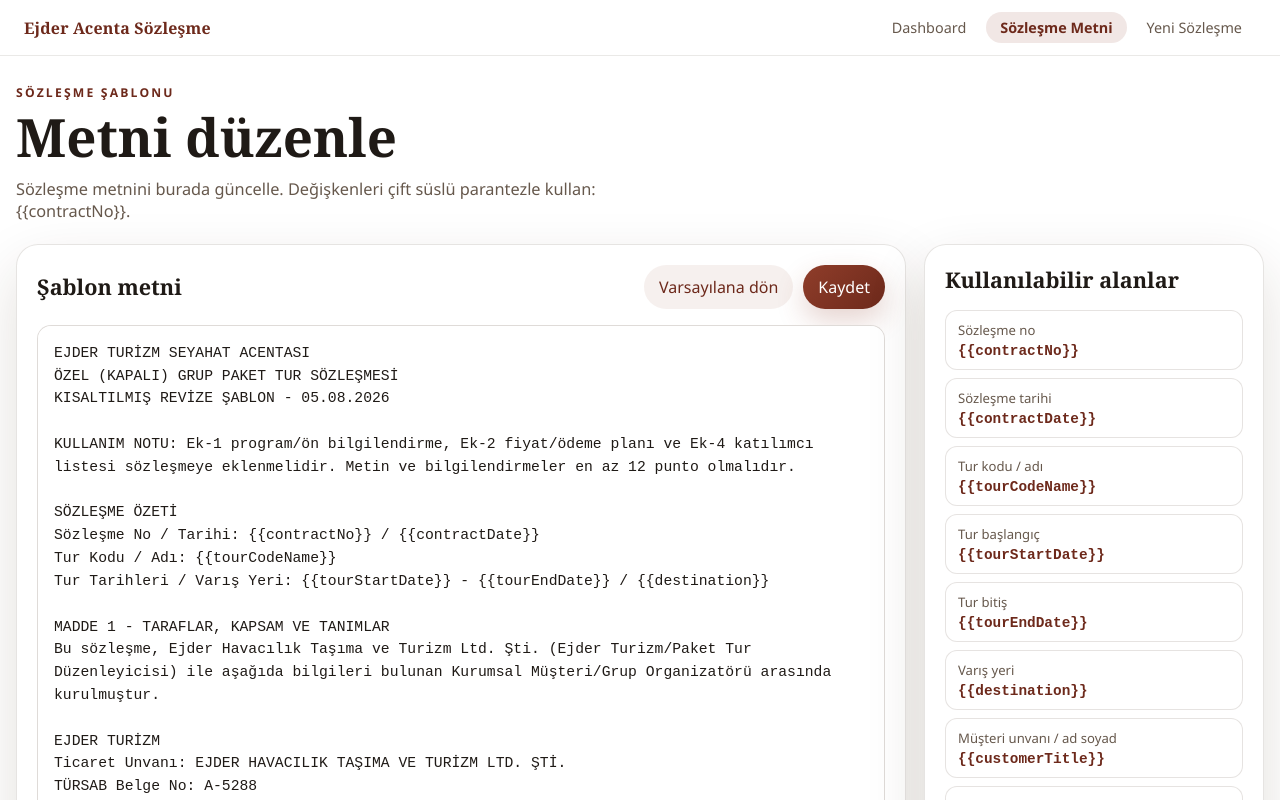
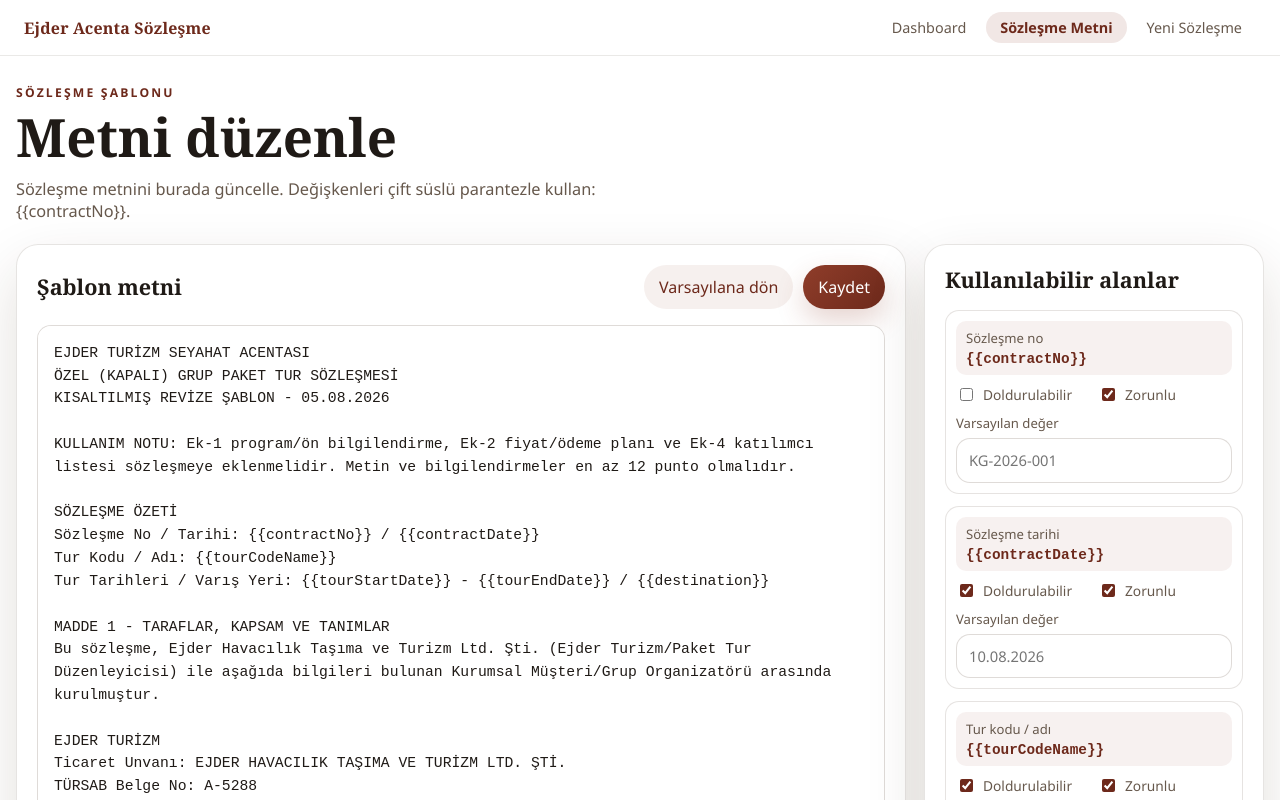
Before and after one commit to resulersurer/ejder-acentesozlesme, an Angular app: page /template in a window 1280 px wide. Shown: the top 800 px of the page. Built offline with nearby package versions, Linux system fonts and the light colour scheme.

Commit message:
Add variable settings for contract templates

```diff
--- a/src/app/contract-template-storage.ts
+++ b/src/app/contract-template-storage.ts
@@ -1,19 +1,86 @@
-import { CONTRACT_TEMPLATE } from './contract-template';
+import { CONTRACT_TEMPLATE, CONTRACT_VARIABLES, ContractVariableKey } from './contract-template';
 
-const STORAGE_KEY = 'ejder-contract-template';
+const TEMPLATE_STORAGE_KEY = 'ejder-contract-template';
+const SETTINGS_STORAGE_KEY = 'ejder-contract-variable-settings';
+
+export type VariableSetting = {
+  key: ContractVariableKey;
+  required: boolean;
+  fillable: boolean;
+  defaultValue: string;
+};
+
+export type VariableSettingsMap = Record<string, VariableSetting>;
+
+const defaultValueFor = (key: ContractVariableKey): string => {
+  if (key === 'tourCodeName') {
+    return 'Japonya Kore Turu THY NRT 12Gün - 2026 - 216008000002781860';
+  }
+
+  if (key === 'currency') {
+    return 'TL';
+  }
+
+  return '';
+};
+
+const getDefaultVariableSettings = (): VariableSettingsMap =>
+  Object.fromEntries(
+    CONTRACT_VARIABLES.map((variable) => [
+      variable.key,
+      {
+        key: variable.key,
+        required: variable.required,
+        fillable: variable.key !== 'contractNo',
+        defaultValue: defaultValueFor(variable.key),
+      },
+    ])
+  );
+
+const readSettings = (): Partial<VariableSettingsMap> => {
+  try {
+    return JSON.parse(localStorage.getItem(SETTINGS_STORAGE_KEY) || '{}') as Partial<VariableSettingsMap>;
+  } catch {
+    return {};
+  }
+};
 
 export const getContractTemplate = (): string => {
   try {
-    return localStorage.getItem(STORAGE_KEY) || CONTRACT_TEMPLATE;
+    return localStorage.getItem(TEMPLATE_STORAGE_KEY) || CONTRACT_TEMPLATE;
   } catch {
     return CONTRACT_TEMPLATE;
   }
 };
 
 export const saveContractTemplate = (template: string): void => {
-  localStorage.setItem(STORAGE_KEY, template);
+  localStorage.setItem(TEMPLATE_STORAGE_KEY, template);
 };
 
 export const resetContractTemplate = (): void => {
-  localStorage.removeItem(STORAGE_KEY);
+  localStorage.removeItem(TEMPLATE_STORAGE_KEY);
 };
+
+export const getVariableSettings = (): VariableSettingsMap => {
+  const defaults = getDefaultVariableSettings();
+  const stored = readSettings();
+
+  return Object.fromEntries(
+    CONTRACT_VARIABLES.map((variable) => [
+      variable.key,
+      {
+        ...defaults[variable.key],
+        ...(stored[variable.key] ?? {}),
+        key: variable.key,
+      },
+    ])
+  );
+};
+
+export const saveVariableSettings = (settings: VariableSettingsMap): void => {
+  localStorage.setItem(SETTINGS_STORAGE_KEY, JSON.stringify(settings));
+};
+
+export const resetVariableSettings = (): void => {
+  localStorage.removeItem(SETTINGS_STORAGE_KEY);
+};
--- a/src/app/pages/sender-form/sender-form.component.css
+++ b/src/app/pages/sender-form/sender-form.component.css
@@ -193,6 +193,19 @@
   color: #66584c;
 }
 
+.locked-field {
+  display: inline-block;
+  margin: 1px 3px;
+  border-radius: 5px;
+  padding: 3px 6px;
+  background: rgba(79, 57, 42, 0.08);
+  color: #17120f;
+  font-family: 'Segoe UI', Arial, sans-serif;
+  font-size: 10.5pt;
+  font-weight: 700;
+  vertical-align: baseline;
+}
+
 .submit-panel {
   display: grid;
   gap: 12px;
--- a/src/app/pages/sender-form/sender-form.component.html
+++ b/src/app/pages/sender-form/sender-form.component.html
@@ -21,7 +21,7 @@
             <span *ngIf="part.type === 'text'">{{ part.value }}</span>
 
             <span
-              *ngIf="part.type === 'field'"
+              *ngIf="part.type === 'field' && isFillable(part.key)"
               class="inline-field"
               [class.required]="isRequired(part.key)"
               [class.optional]="!isRequired(part.key)"
@@ -40,6 +40,10 @@
                 />
               </label>
             </span>
+
+            <span *ngIf="part.type === 'field' && !isFillable(part.key)" class="locked-field">
+              {{ getVariableDisplayValue(part.key) }}
+            </span>
           </ng-container>
         </div>
       </article>
--- a/src/app/pages/template-editor/template-editor.component.css
+++ b/src/app/pages/template-editor/template-editor.component.css
@@ -73,11 +73,13 @@
   flex-wrap: wrap;
 }
 
+input,
 textarea,
 button {
   font: inherit;
 }
 
+input,
 textarea {
   width: 100%;
   min-height: 720px;
@@ -90,6 +92,12 @@
   font-size: 0.92rem;
   line-height: 1.55;
   resize: vertical;
+}
+
+input {
+  min-height: auto;
+  padding: 10px 12px;
+  font-family: 'Segoe UI', Arial, sans-serif;
 }
 
 textarea:focus {
@@ -130,17 +138,25 @@
 
 .variable-list {
   display: grid;
-  gap: 8px;
+  gap: 12px;
+}
+
+.variable-card {
+  display: grid;
+  gap: 10px;
+  border: 1px solid rgba(79, 57, 42, 0.14);
+  border-radius: 14px;
+  padding: 10px;
+  background: rgba(255, 255, 255, 0.64);
 }
 
 .variable-token {
   display: grid;
   gap: 4px;
   width: 100%;
-  border: 1px solid rgba(79, 57, 42, 0.14);
-  border-radius: 12px;
-  padding: 10px 12px;
-  background: rgba(255, 255, 255, 0.72);
+  border-radius: 10px;
+  padding: 8px 10px;
+  background: rgba(143, 61, 42, 0.07);
   color: var(--text);
   text-align: left;
 }
@@ -155,6 +171,39 @@
   color: var(--brand-strong);
   font-family: 'Courier New', Consolas, monospace;
   font-size: 0.9rem;
+}
+
+.setting-row {
+  display: grid;
+  grid-template-columns: 1fr 1fr;
+  gap: 8px;
+}
+
+.setting-row label {
+  display: flex;
+  align-items: center;
+  gap: 7px;
+  color: var(--muted);
+  font-size: 0.86rem;
+}
+
+.setting-row input {
+  width: auto;
+  min-height: auto;
+  padding: 0;
+  border: 0;
+  box-shadow: none;
+  accent-color: var(--brand-strong);
+}
+
+.default-value-field {
+  display: grid;
+  gap: 6px;
+}
+
+.default-value-field span {
+  color: var(--muted);
+  font-size: 0.82rem;
 }
 
 .preview-panel {
--- a/src/app/pages/template-editor/template-editor.component.html
+++ b/src/app/pages/template-editor/template-editor.component.html
@@ -30,10 +30,41 @@
       </div>
 
       <div class="variable-list">
-        <button *ngFor="let variable of variables" class="variable-token" type="button" (click)="copyVariable(variable.key)">
-          <span>{{ variable.label }}</span>
-          <strong>{{ '{{' + variable.key + '}}' }}</strong>
-        </button>
+        <article *ngFor="let variable of variables" class="variable-card">
+          <button class="variable-token" type="button" (click)="copyVariable(variable.key)">
+            <span>{{ variable.label }}</span>
+            <strong>{{ '{{' + variable.key + '}}' }}</strong>
+          </button>
+
+          <div class="setting-row">
+            <label>
+              <input
+                type="checkbox"
+                [checked]="settings[variable.key].fillable"
+                (change)="updateFillable(variable.key, $event)"
+              />
+              Doldurulabilir
+            </label>
+            <label>
+              <input
+                type="checkbox"
+                [checked]="settings[variable.key].required"
+                (change)="updateRequired(variable.key, $event)"
+              />
+              Zorunlu
+            </label>
+          </div>
+
+          <label class="default-value-field">
+            <span>Varsayılan değer</span>
+            <input
+              type="text"
+              [value]="settings[variable.key].defaultValue"
+              [placeholder]="variable.placeholder"
+              (input)="updateDefaultValue(variable.key, $event)"
+            />
+          </label>
+        </article>
       </div>
     </aside>
 
--- a/src/app/pages/template-editor/template-editor.component.ts
+++ b/src/app/pages/template-editor/template-editor.component.ts
@@ -2,7 +2,15 @@
 import { Component, inject } from '@angular/core';
 import { FormBuilder, ReactiveFormsModule } from '@angular/forms';
 import { CONTRACT_TEMPLATE, CONTRACT_VARIABLES, ContractVariableKey } from '../../contract-template';
-import { getContractTemplate, resetContractTemplate, saveContractTemplate } from '../../contract-template-storage';
+import {
+  VariableSettingsMap,
+  getContractTemplate,
+  getVariableSettings,
+  resetContractTemplate,
+  resetVariableSettings,
+  saveContractTemplate,
+  saveVariableSettings,
+} from '../../contract-template-storage';
 
 @Component({
   selector: 'app-template-editor',
@@ -15,6 +23,7 @@
   private readonly fb = inject(FormBuilder);
 
   protected readonly variables = CONTRACT_VARIABLES;
+  protected settings: VariableSettingsMap = getVariableSettings();
   protected savedMessage = '';
 
   protected readonly form = this.fb.nonNullable.group({
@@ -30,19 +39,55 @@
 
   protected saveTemplate(): void {
     saveContractTemplate(this.form.controls.templateText.value);
+    saveVariableSettings(this.settings);
     this.showMessage('Sözleşme metni kaydedildi.');
   }
 
   protected resetTemplate(): void {
     resetContractTemplate();
+    resetVariableSettings();
+    this.settings = getVariableSettings();
     this.form.controls.templateText.setValue(CONTRACT_TEMPLATE);
-    this.showMessage('Varsayılan sözleşme metnine dönüldü.');
+    this.showMessage('Varsayılan sözleşme metni ve alan ayarlarına dönüldü.');
   }
 
   protected copyVariable(key: string): void {
     navigator.clipboard.writeText(`{{${key}}}`).then(() => {
       this.showMessage(`{{${key}}} kopyalandı.`);
     });
+  }
+
+  protected updateFillable(key: ContractVariableKey, event: Event): void {
+    const input = event.target as HTMLInputElement;
+    this.settings = {
+      ...this.settings,
+      [key]: {
+        ...this.settings[key],
+        fillable: input.checked,
+      },
+    };
+  }
+
+  protected updateRequired(key: ContractVariableKey, event: Event): void {
+    const input = event.target as HTMLInputElement;
+    this.settings = {
+      ...this.settings,
+      [key]: {
+        ...this.settings[key],
+        required: input.checked,
+      },
+    };
+  }
+
+  protected updateDefaultValue(key: ContractVariableKey, event: Event): void {
+    const input = event.target as HTMLInputElement;
+    this.settings = {
+      ...this.settings,
+      [key]: {
+        ...this.settings[key],
+        defaultValue: input.value,
+      },
+    };
   }
 
   private showMessage(message: string): void {
```
Also changed, not shown: src/app/pages/sender-form/sender-form.component.ts (+41 -5 lines).
